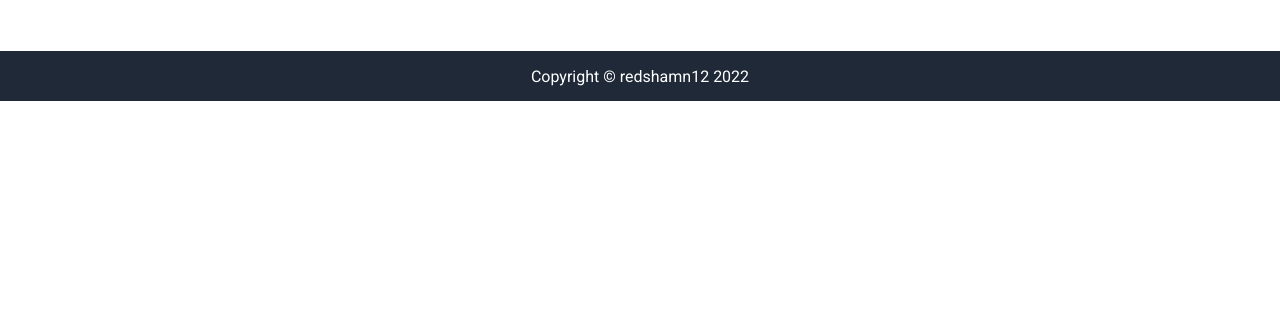
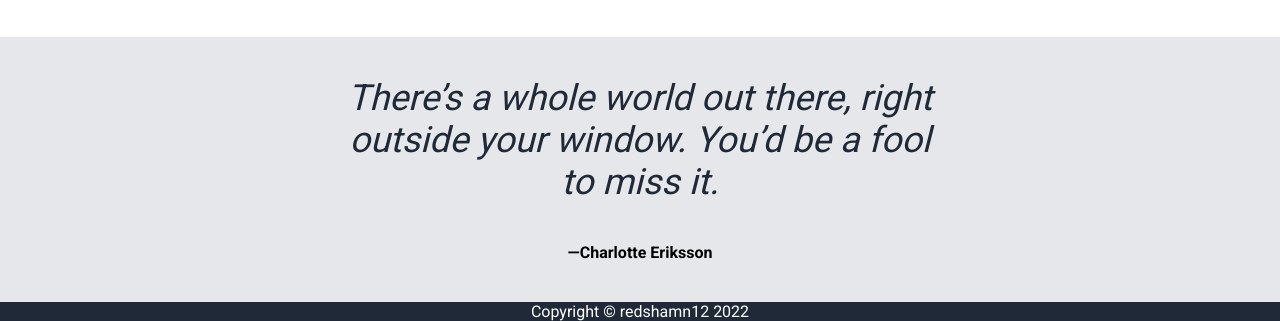
Before and after one commit to redshamn12/landing-page, a plain HTML site: page index.html in a window 1280 px wide. Shown: the part 699-1020 px from the top of the page. Before the commit the page ends 800 px from the top, so only its background shows below. Drawn offline with Linux system fonts and the light colour scheme.

Commit message:
Adding quote section

```diff
--- a/index.html
+++ b/index.html
@@ -55,7 +55,12 @@
         </div>
 
         <div class="info">
-
+            <div class="info-quote">
+                There’s a whole world out there, right outside your window. You’d be a fool to miss it.
+            </div>
+            <div class="info-by">
+                —Charlotte Eriksson
+            </div>
         </div>
 
         <div class="footer">
--- a/style.css
+++ b/style.css
@@ -152,6 +152,36 @@ button {
     border-color: #3882F6;
 }
 
+.info {
+    width: auto;
+    padding: 40px;
+    background-color: #E5E7EB;
+    display: flex;
+    align-items: center;
+    justify-content: center;
+    flex-direction: column;
+}
+
+.info-quote {
+    width: 600px;
+    color: #1F2937;
+    text-align: center;
+    display: flex;
+    align-items: center;
+    justify-content: right;
+    font-size: 36px;
+    font-style: italic;
+    font-weight: lighter;
+    margin-bottom: 40px;
+}
+
+.info-by {
+    display: flex;
+    align-items: center;
+    justify-content: right;
+    font-weight: bold;
+}
+
 .footer {
     min-width: 72px;
     height: 50px;
```
